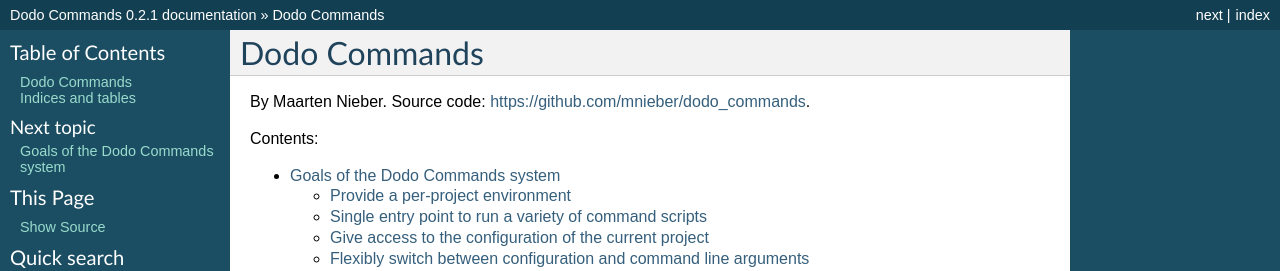
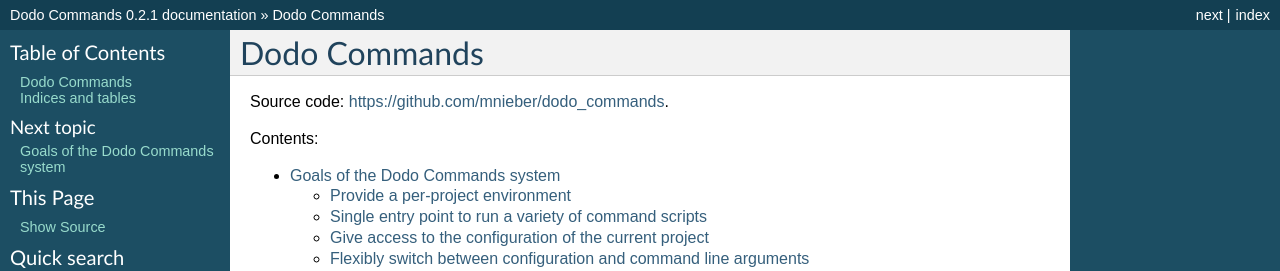
Before and after one commit to mnieber/dodo-commands, a Sphinx documentation site: the page built from doc/index.rst, in a window 1280 px wide. Shown: the top 271 px of the page. Built offline with Sphinx 7.4.7, drawn with Linux system fonts in a browser that asks for light colours.

Commit message:
Update index.rst

```diff
--- a/doc/index.rst
+++ b/doc/index.rst
@@ -6,7 +6,7 @@
 Dodo Commands
 =============
 
-By Maarten Nieber. Source code: https://github.com/mnieber/dodo_commands.
+Source code: https://github.com/mnieber/dodo_commands.
 
 Contents:
 
```
